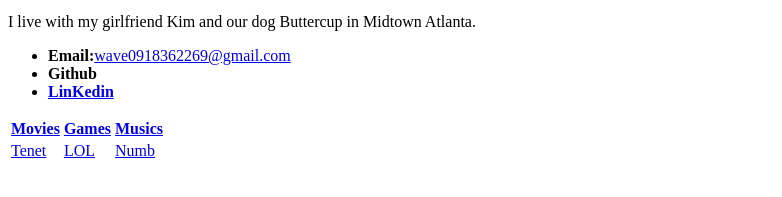
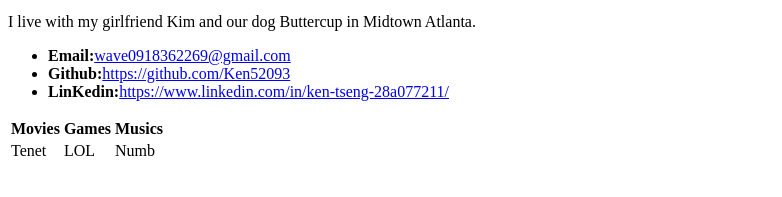
Before and after one commit to Ken52093/Ken52093.github.io, a plain HTML site: page index.html in a window 1280 px wide. Shown: the part 421-618 px from the top of the page, without its empty margins (0-782 px from the left). Drawn offline with Linux system fonts and the light colour scheme.

Commit message:
Update index.html

```diff
--- a/index.html
+++ b/index.html
@@ -12,8 +12,8 @@
   <p>I live with my girlfriend Kim and our dog Buttercup in Midtown Atlanta.</p>
   <ul>
     <li><strong>Email:</strong><a href='#'>wave0918362269@gmail.com</a></li>
-    <li><strong>Github</strong><a href='https://github.com/Ken52093'</a></li>
-    <li><strong>LinKedin</strong><a href='https://www.linkedin.com/in/ken-tseng-28a077211/'</a></li>
+    <li><strong>Github:</strong><a href='#'>https://github.com/Ken52093</a></li>
+    <li><strong>LinKedin:</strong><a href='#'>https://www.linkedin.com/in/ken-tseng-28a077211/</a></li>
   </ul>
   <table>
     <tr>
```
